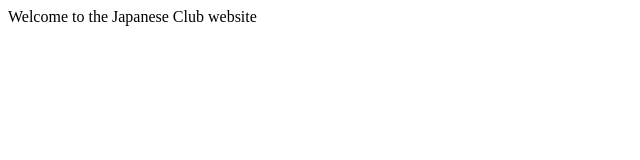
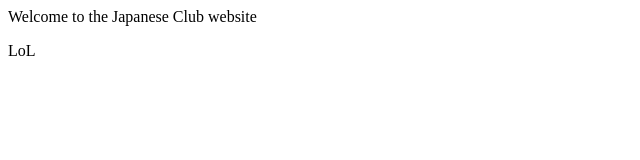
Before and after one commit to jsonpy/club0, a plain HTML site: page index.html in a window 1280 px wide. Shown: the full height of the page, 0-640 px from the left. Drawn offline with Linux system fonts and the light colour scheme.

Commit message:
added paragraph

```diff
--- a/index.html
+++ b/index.html
@@ -1,5 +1,9 @@
 <html>
 	<body>
 		Welcome to the Japanese Club website
+		<div>
+			<p> LoL
+			</p>
+		</div>
 	</body>
 </html>
```
